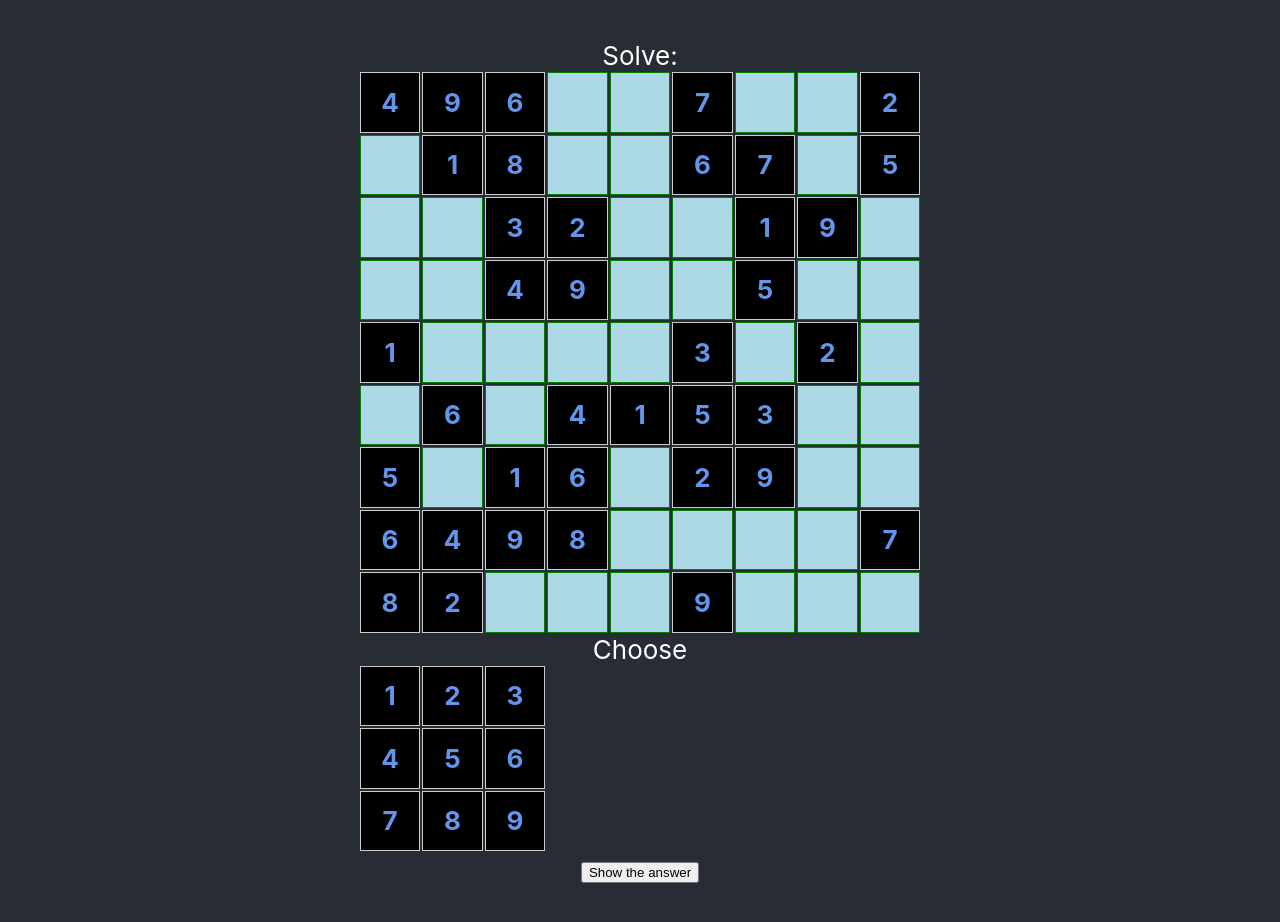
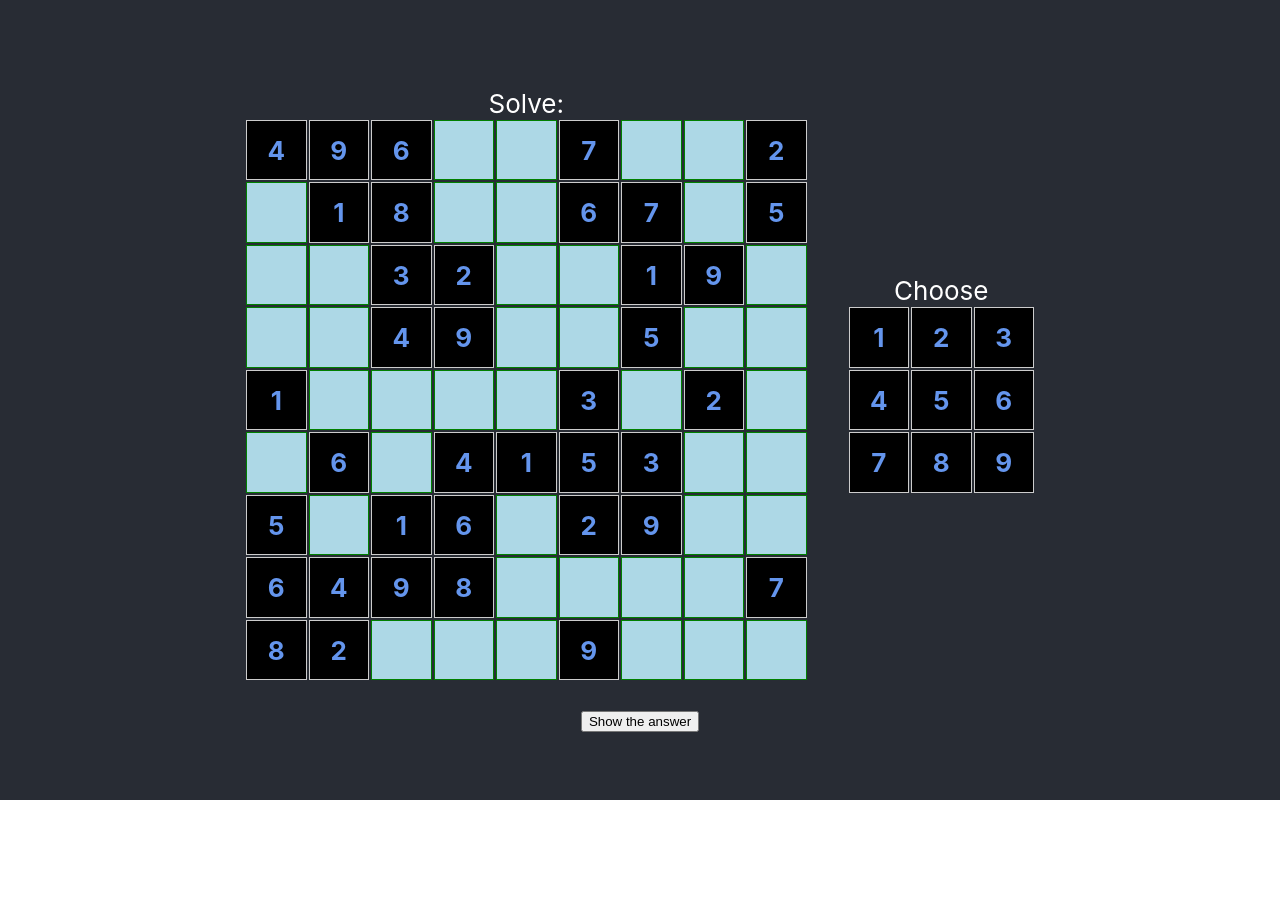
Before and after one commit to mosahle7/Sudoku, a React (Create React App) app: page / in a window 1280 px wide. After the commit the page ends 800 px from the top, so only its background shows below. Built offline with nearby package versions, Linux system fonts and the light colour scheme.

Commit message:
Filling Success

```diff
--- a/public/index.html
+++ b/public/index.html
@@ -24,7 +24,7 @@
       work correctly both with client-side routing and a non-root public URL.
       Learn how to configure a non-root public URL by running `npm run build`.
     -->
-    <title>React App</title>
+    <title>Sudoku</title>
   </head>
   <body>
     <noscript>You need to enable JavaScript to run this app.</noscript>
--- a/src/App.css
+++ b/src/App.css
@@ -99,5 +99,5 @@
 }
 
 .container > * {
-  margin: 40px;
+  margin: 20px;
 }
--- a/src/App.js
+++ b/src/App.js
@@ -7,7 +7,7 @@ function App() {
   return(
   <div className="App">
   <header className="App-header ">
-  <div className='container'>
+  <div className=''>
   <Sudoku />
   {/* <Keypad /> */}
   </div>
--- a/src/components/Solve.jsx
+++ b/src/components/Solve.jsx
@@ -1,22 +1,29 @@
-import React, {useState,useEffect} from 'react'
+import React, {useState,useEffect, useRef} from 'react'
 
-export const Solve= ({grid,changeData}) => {
-    const [data, setData] = useState({});
+export const Solve= ({size,inputGrid,grid,changeData}) => {
+    const [data, setData] = useState(null);
     const [selectedCell, setSelectedCell] = useState(null);
     const [num,setNum] = useState(null);
+    const root=Math.sqrt(size);
+    const initialGridMap = null;
 
-    useEffect(() => {
-        setData(gridToMap(grid));
-    }, []);
+   useEffect(() => {
+      if(!data){
+        // initialGridMap.current = gridToMap(grid);
+        // setData(initialGridMap.current);
+        setData(gridToMap(inputGrid,grid))
+      }
+
+    }, [grid,data]);
 
 
 
-    const gridToMap = (grid) => {
+    const gridToMap = (inputGrid,grid) => {
         const keyValueMap = {}
         grid.forEach((row,rowInd) => {
             row.forEach((cell,cellInd) => {
                 const key = rowInd*grid.length+cellInd;
-                keyValueMap[key]={value:cell, fixed: cell!== ''};
+                keyValueMap[key]={value:cell, fixed: inputGrid[rowInd][cellInd]!== ''};
             })
         })
         return keyValueMap;
@@ -25,16 +32,16 @@ export const Solve= ({grid,changeData}) => {
     const printGrid = (keyValueMap) => {
         const rows = [];
 
-        for(let rowInd=0 ;rowInd<9; rowInd++){
+        for(let rowInd=0 ;rowInd<size; rowInd++){
             const row=[];
-            for (let cellInd=0;cellInd<9;cellInd++){
-                const key = rowInd * 9 + cellInd;
+            for (let cellInd=0;cellInd<size;cellInd++){
+                const key = rowInd * size + cellInd;
                 if (keyValueMap[key] !== undefined) {
                 const {value, fixed} = keyValueMap[key];
                 row.push(
                     <span
                     key={key}
-                    className={fixed? 'fixed-cell' : (value === ''? 'green-cell':'normal-cell')}
+                    className={fixed? 'fixed-cell' : 'green-cell'}
                     onClick={!fixed? ()=>setSelectedCell(key) : undefined}
                     >
                     {value}
@@ -56,9 +63,9 @@ export const Solve= ({grid,changeData}) => {
         //keypad
         const arr=[]
         let k=1;
-        for(let i =1;i<=3;i++){
+        for(let i =1;i<=root;i++){
             let row=[];
-            for(let j=1;j<=3;j++){
+            for(let j=1;j<=root;j++){
                 row.push(k);
                 k++;
             }
@@ -75,7 +82,7 @@ export const Solve= ({grid,changeData}) => {
                 changeData(selectedCell,num)
                 setData((prevData) => {
                     const newData = {...prevData};
-                    newData[selectedCell].value=num;
+                    newData[selectedCell]={...newData[selectedCell], value:num};
                     return newData;
                 })
                 // setSelectedCell(null)
@@ -85,7 +92,8 @@ export const Solve= ({grid,changeData}) => {
 
     return(
         <>
-        <div>{printGrid(data)}</div>
+        <div className='container'>
+        <div>Solve:{data && printGrid(data)}</div>
 
         {/* <button onClick={()=>{changeData(1)}}>Change Data</button> */}
 
@@ -94,9 +102,9 @@ export const Solve= ({grid,changeData}) => {
       {arr.map((row,rowInd) => (
         <div key={rowInd} className='grid-row'>
           {row.map((cell,cellInd) => (
-            <span key={rowInd*3+cellInd+1} className='keypad-cell'
+            <span key={rowInd*root+cellInd+1} className='keypad-cell'
             onClick={() => {
-                setNum(rowInd*3+cellInd+1)
+                setNum(rowInd*root+cellInd+1)
                 }}>
               {cell}
               {/* {console.log(`Elements: ${(rowInd)*3+cellInd+1}`)} */}
@@ -107,6 +115,7 @@ export const Solve= ({grid,changeData}) => {
 
       ))}
     </div>
+    </div>
         </>
     )
 
--- a/src/components/code.js
+++ b/src/components/code.js
@@ -1,17 +1,17 @@
-export function solved(grid){
+export function Code(size,grid){
   function solveSudoku(grid) {
     function isSafe(i,j,x,grid) {
-        for(let k=0;k<=8;k++){
+        for(let k=0;k<=size-1;k++){
             if (grid[i][k] === x || grid[k][j]===x) {
                 return false;
             }
         }
+        let root = Math.sqrt(size);
+        let ri=i-i%root;
+        let ci=j-j%root;
 
-        let ri=i-i%3;
-        let ci=j-j%3;
-
-        for(let l =0;l<=2;l++){
-            for(let m =0;m<=2;m++){
+        for(let l =0;l<=(root-1);l++){
+            for(let m =0;m<=(root-1);m++){
                 if (grid[l+ri][m+ci]===x) return false;
             }
         }
@@ -23,8 +23,8 @@ export function solved(grid){
 
         let isEmpty=false;
 
-        for(let r=0;r<=8;r++){
-            for(let c=0;c<=8;c++){
+        for(let r=0;r<=size-1;r++){
+            for(let c=0;c<=size-1;c++){
                 if (grid[r][c] === ''){
                     isEmpty=true;
                     i=r;
@@ -36,7 +36,7 @@ export function solved(grid){
         }
         if(!isEmpty) return true;
 
-        for(let x=1;x<=9;x++){
+        for(let x=1;x<=size;x++){
             if(isSafe(i,j,x,grid)){
                 grid[i][j]=x;
                 if(solveSudoku(grid)) return true;
--- a/src/components/printSol.jsx
+++ b/src/components/printSol.jsx
@@ -6,7 +6,7 @@ const printSol = (grid) => {
         {grid.map((row,rowInd) => (
           <div key={rowInd} className="grid-row">
             {row.map((cell,cellInd) => (
-              <span key={cellInd} className={ cell === ''? 'green-cell': 'normal-cell'}>
+              <span key={cellInd} className='fixed-cell'>
                 {cell}
                 {console.log(cellInd)}
               </span>
--- a/src/sudoku.js
+++ b/src/sudoku.js
@@ -1,5 +1,5 @@
 import React from 'react'
-import { solved} from './components/code';
+import { Code} from './components/code';
 import { useState } from 'react';
 import printSol from './components/printSol';
 import { Solve } from './components/Solve';
@@ -8,6 +8,7 @@ import Keypad from './components/Keypad'
 export const Sudoku = () => {
     const [click, setClick] = useState(false);
 
+  const size = 9;
 
   const grid=[
     [4,9,6,'','',7,'','',2],
@@ -20,10 +21,17 @@ export const Sudoku = () => {
     [6,4,9,8,'','','','',7],
     [8,2,'','','',9,'','',''],
 ]
+// const grid = [
+//   [1, 3, '', ''],
+//   ['', '', '', 3],
+//   ['', 2, '', ''],
+//   [3, '', 4, '']
+// ];
 
   const [playingGrid,setPlayingGrid] = useState([...grid.map(row => [...row])]);
   const inputGrid = [...grid.map(row => [...row])]; // Deep copy to preserve the original grid
-  const solGrid = solved(grid);
+  const solGrid = Code(size,grid);
+
 
   // const changeKeypad = (id) => {
   //   return id;
@@ -37,14 +45,25 @@ export const Sudoku = () => {
     // setGri(mapToGrid(data));
 }
 
+const areGridsEqual = (grid1,grid2) => {
+  for(let i=0; i<grid1.length; i++) {
+    for(let j=0; j<grid1[i].length; j++) {
+      if (grid1[i][j] !== grid2[i][j]) {
+        return false;
+      }
+    }
+  }
+  return true;
+}
+
   return (
 
 
       <div className=''>
       {/* <Keypad /> */}
       {!click &&
-      <div>Solve:
-      <Solve grid ={playingGrid} changeData={changeData} />
+      <div>
+      <Solve size={size} inputGrid={inputGrid} grid ={playingGrid} changeData={changeData} />
       </div>
         }
 
@@ -54,9 +73,11 @@ export const Sudoku = () => {
         </div>
       }
 
+
       {/* <pre>{printGrid(inputGrid)}</pre> */}
       {!click && <button onClick={() =>setClick(true)}>Show the answer</button>}
       {click && <button onClick={() =>setClick(false)}>Hide the answer</button>}
+      {areGridsEqual(playingGrid,solGrid) ? <div>You win!</div> : undefined}
   </div>
   );
 }
```
